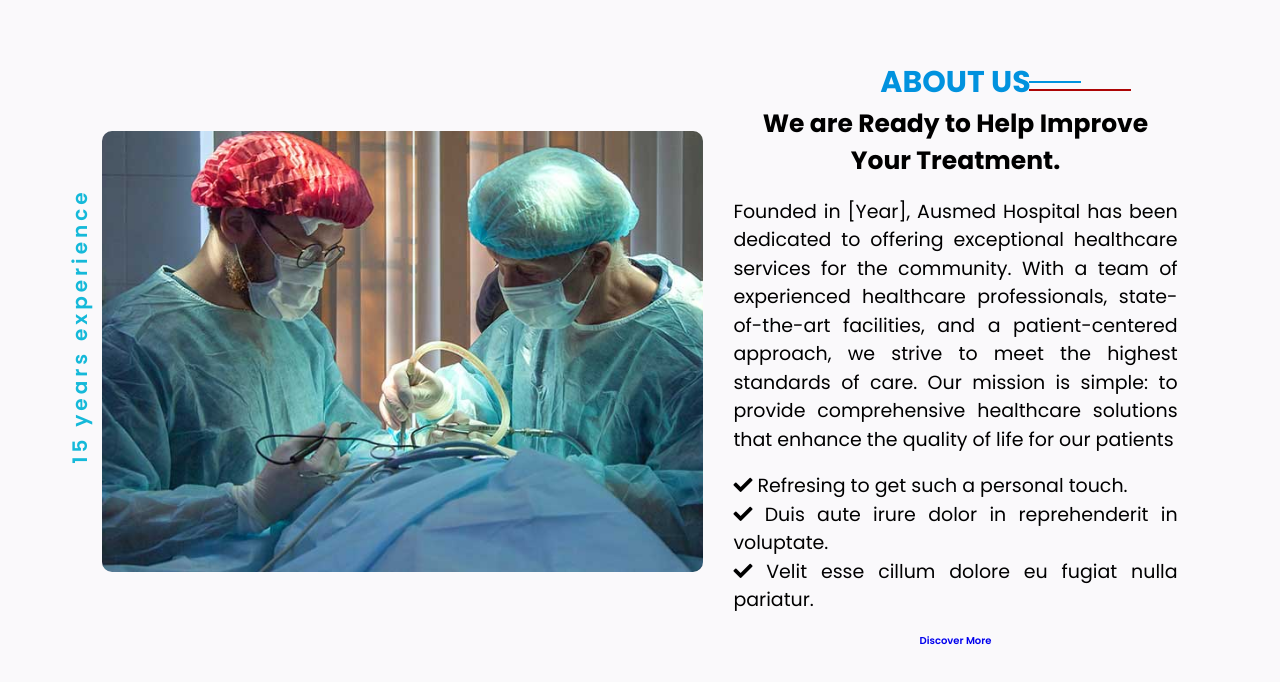
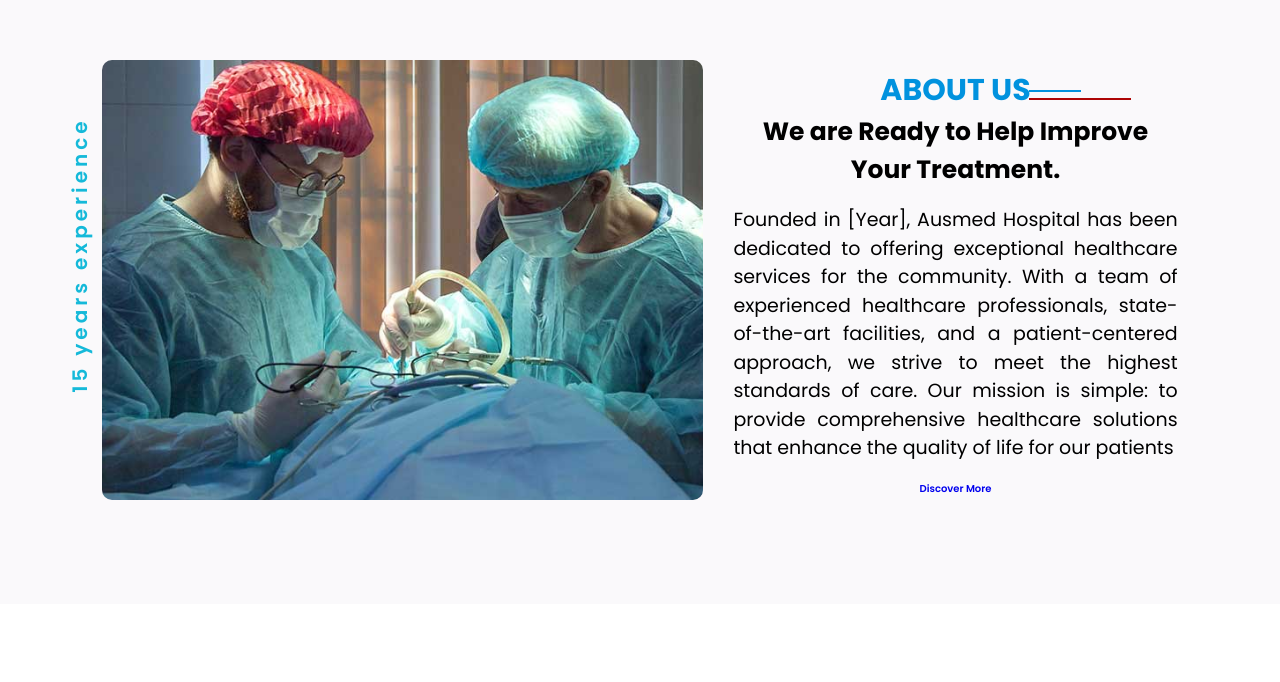
Before and after one commit to Klessy/Thinktech-Hospital, a React (Create React App) app: page / in a window 1280 px wide. Shown: the part 2045-2727 px from the top of the page. After the commit the page ends 2649 px from the top, so only its background shows below. Built offline with nearby package versions, Linux system fonts and the light colour scheme; a web font is replaced by a local one.

Commit message:
About Edited

```diff
--- a/src/components/about/About.jsx
+++ b/src/components/about/About.jsx
@@ -32,7 +32,7 @@
             healthcare solutions that enhance the quality of life for our
             patients
           </p>
-          <div className="mb-4">
+          {/* <div className="mb-4">
             <p className="text-secondary">
               <i className="fa fa-check text-primary me-2"></i> Refresing to get
               such a personal touch.
@@ -45,7 +45,7 @@
               <i className="fa fa-check text-primary me-2"></i> Velit esse
               cillum dolore eu fugiat nulla pariatur.
             </p>
-          </div>
+          </div> */}
           <a
             href="#"
             className="btn btn-primary rounded-pill text-white py-3 px-5"
```
